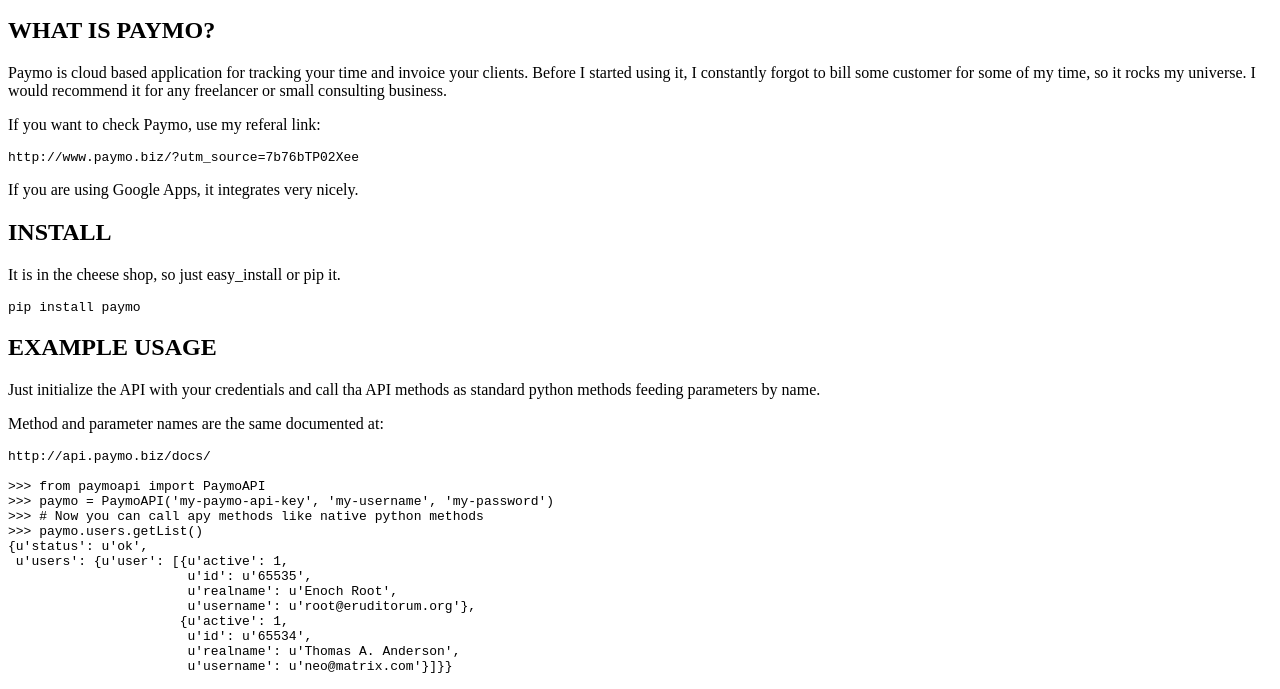
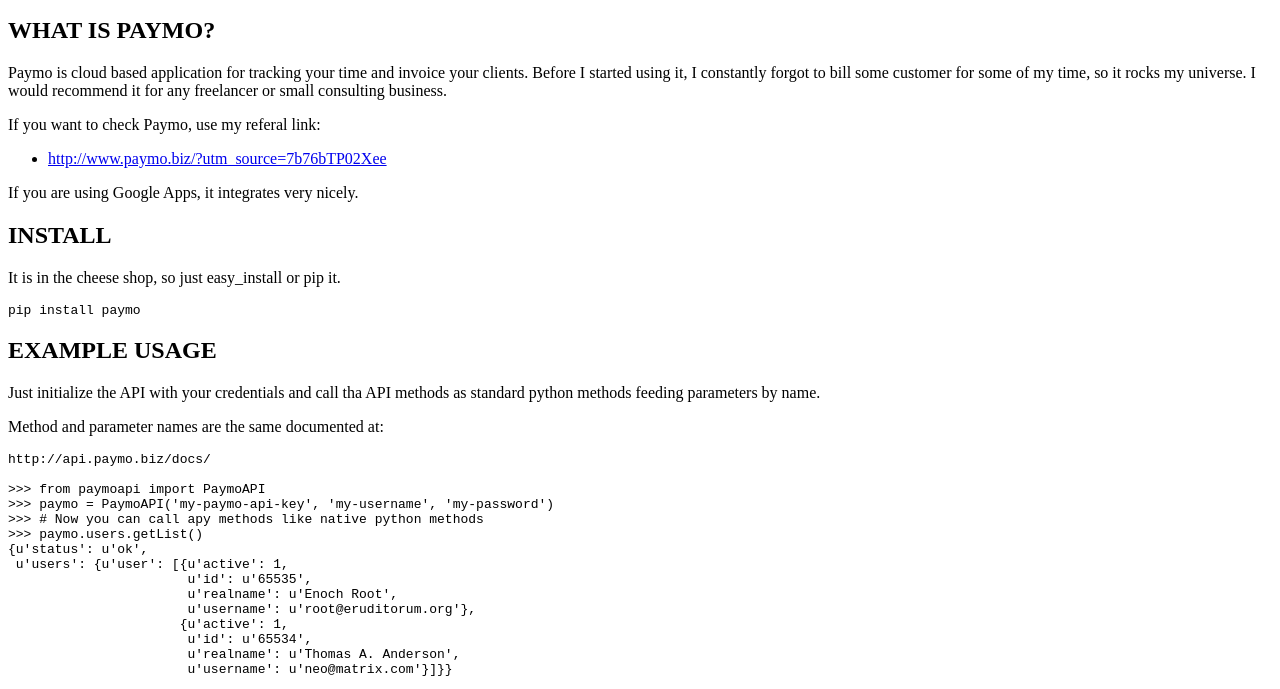
Before and after one commit to scardine/paymo, a plain HTML site: page docs/index.html in a window 1280 px wide. Shown: the part 101-790 px from the top of the page. Drawn offline with Linux system fonts and the light colour scheme.

Commit message:
doc update

```diff
--- a/docs/index.html
+++ b/docs/index.html
@@ -8,9 +8,13 @@
 	<h1 id="paymo-api-wrapper-for-python">PAYMO API WRAPPER FOR PYTHON</h1>
 <p>This module wraps the Paymo API.</p>
 <h2 id="what-is-paymo">WHAT IS PAYMO?</h2>
-<p>Paymo is cloud based application for tracking your time and invoice your clients. Before I started using it, I constantly forgot to bill some customer for some of my time, so it rocks my universe. I would recommend it for any freelancer or small consulting business.</p>
+<p>Paymo is cloud based application for tracking your time and invoice your clients. Before I started using it,
+I constantly forgot to bill some customer for some of my time, so it rocks my universe.
+I would recommend it for any freelancer or small consulting business.</p>
 <p>If you want to check Paymo, use my referal link:</p>
-<pre><code>http://www.paymo.biz/?utm_source=7b76bTP02Xee</code></pre>
+<ul>
+	<li><a href="http://www.paymo.biz/?utm_source=7b76bTP02Xee">http://www.paymo.biz/?utm_source=7b76bTP02Xee</a></li>
+</ul>
 <p>If you are using Google Apps, it integrates very nicely.</p>
 <h2 id="install">INSTALL</h2>
 <p>It is in the cheese shop, so just easy_install or pip it.</p>
```
